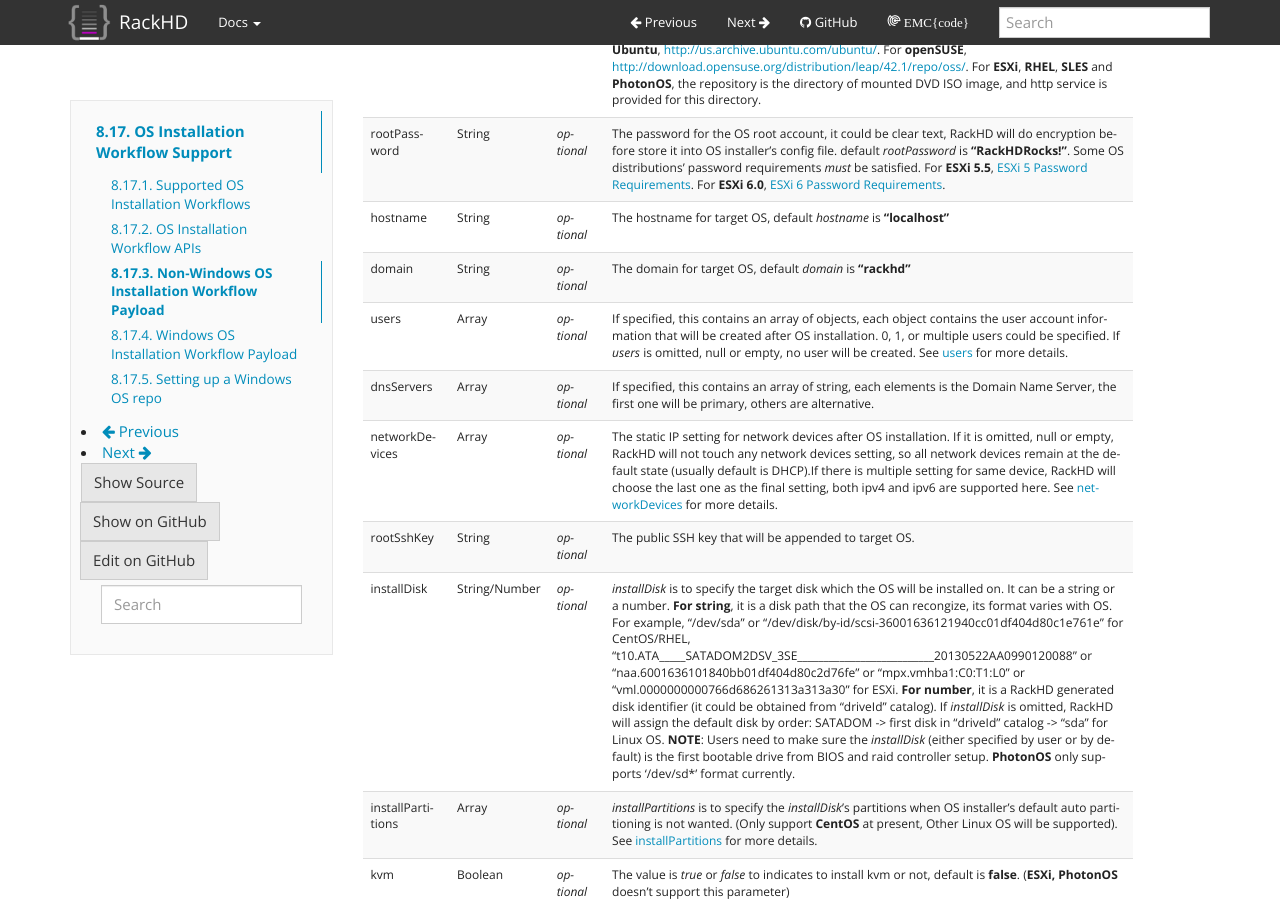
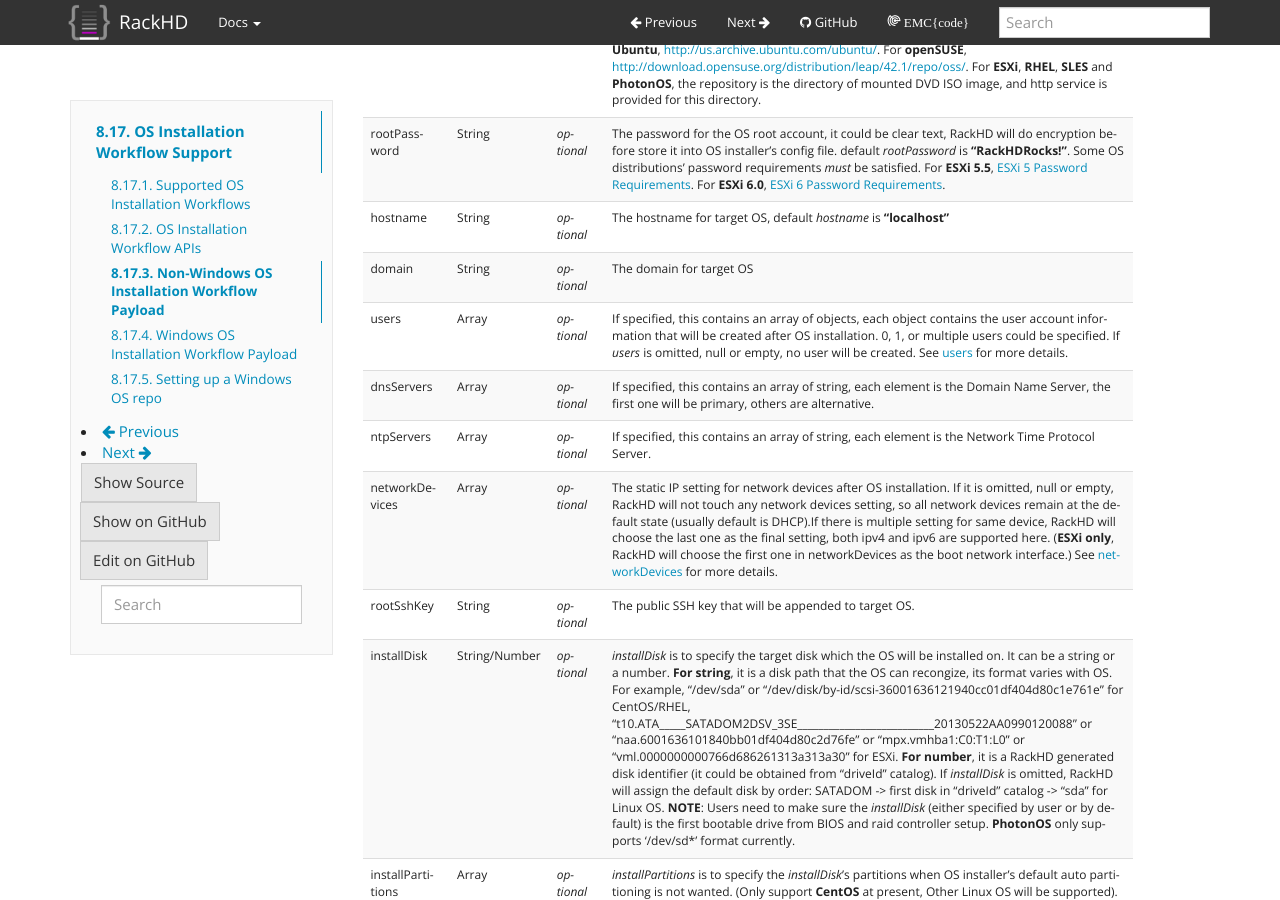
Before and after one commit to RackHD/docs, a Sphinx documentation site: the page built from docs/rackhd/install_os.rst, in a window 1280 px wide and 900 px high, scrolled down 3079 px. Built offline with Sphinx 7.4.7, drawn with Linux system fonts in a browser that asks for light colours; some of the changed text lies outside the part shown.

Commit message:
* remove the domain default value * add ntpServers option * support MAC address for device included in networkDevices * support MAC address for uplinks included in switchDevices * Fix the link of Windows OS Installation Workflow full Payload example

```diff
--- a/docs/rackhd/install_os.rst
+++ b/docs/rackhd/install_os.rst
@@ -73,10 +73,11 @@
 repo                String           **required** The OS repository address, currently only supports HTTP. Some examples of free OS distributions for reference. For **CentOS**, http://mirror.centos.org/centos/7/os/x86_64/. For **Ubuntu**, http://us.archive.ubuntu.com/ubuntu/. For **openSUSE**, http://download.opensuse.org/distribution/leap/42.1/repo/oss/. For **ESXi**, **RHEL**, **SLES** and **PhotonOS**, the repository is the directory of mounted DVD ISO image, and http service is provided for this directory.
 rootPassword        String           *optional*   The password for the OS root account, it could be clear text, RackHD will do encryption before store it into OS installer's config file. default *rootPassword* is  **"RackHDRocks!"**. Some OS distributions' password requirements *must* be satisfied. For **ESXi 5.5**, `ESXi 5 Password Requirements <https://pubs.vmware.com/vsphere-50/index.jsp?topic=%2Fcom.vmware.vsphere.security.doc_50%2FGUID-DC96FFDB-F5F2-43EC-8C73-05ACDAE6BE43.html&resultof=%22password%22%20>`_. For **ESXi 6.0**, `ESXi 6 Password Requirements <http://pubs.vmware.com/vsphere-60/index.jsp#com.vmware.vsphere.security.doc/GUID-4BDBF79A-6C16-43B0-B0B1-637BF5516112.html?resultof=%2522%2550%2561%2573%2573%2577%256f%2572%2564%2522%2520%2522%2570%2561%2573%2573%2577%256f%2572%2564%2522%2520%2522%2552%2565%2571%2575%2569%2572%2565%256d%2565%256e%2574%2573%2522%2520%2522%2572%2565%2571%2575%2569%2572%2522%2520>`_.
 hostname            String           *optional*   The hostname for target OS, default *hostname* is **"localhost"**
-domain              String           *optional*   The domain for target OS, default *domain* is **"rackhd"**
+domain              String           *optional*   The domain for target OS
 users               Array            *optional*   If specified, this contains an array of objects, each object contains the user account information that will be created after OS installation. 0, 1, or multiple users could be specified.  If *users* is omitted, null or empty, no user will be created. See users_ for more details.
-dnsServers          Array            *optional*   If specified, this contains an array of string, each elements is the Domain Name Server, the first one will be primary, others are alternative.
-networkDevices      Array            *optional*   The static IP setting for network devices after OS installation. If it is omitted, null or empty, RackHD will not touch any network devices setting, so all network devices remain at the default state (usually default is DHCP).If there is multiple setting for same device, RackHD will choose the last one as the final setting, both ipv4 and ipv6 are supported here. See networkDevices_ for more details.
+dnsServers          Array            *optional*   If specified, this contains an array of string, each element is the Domain Name Server, the first one will be primary, others are alternative.
+ntpServers          Array            *optional*   If specified, this contains an array of string, each element is the Network Time Protocol Server.
+networkDevices      Array            *optional*   The static IP setting for network devices after OS installation. If it is omitted, null or empty, RackHD will not touch any network devices setting, so all network devices remain at the default state (usually default is DHCP).If there is multiple setting for same device, RackHD will choose the last one as the final setting, both ipv4 and ipv6 are supported here. (**ESXi only**, RackHD will choose the first one in networkDevices as the boot network interface.) See networkDevices_ for more details.
 rootSshKey          String           *optional*   The public SSH key that will be appended to target OS.
 installDisk         String/Number    *optional*   *installDisk* is to specify the target disk which the OS will be installed on. It can be a string or a number. **For string**, it is a disk path that the OS can recongize, its format varies with OS. For example, "/dev/sda" or "/dev/disk/by-id/scsi-36001636121940cc01df404d80c1e761e" for CentOS/RHEL, "t10.ATA_____SATADOM2DSV_3SE__________________________20130522AA0990120088" or "naa.6001636101840bb01df404d80c2d76fe" or "mpx.vmhba1:C0:T1:L0" or "vml.0000000000766d686261313a313a30" for ESXi. **For number**, it is a RackHD generated disk identifier (it could be obtained from "driveId" catalog). If *installDisk* is omitted, RackHD will assign the default disk by order: SATADOM -> first disk in "driveId" catalog -> "sda" for Linux OS. **NOTE**: Users need to make sure the *installDisk* (either specified by user or by default) is the first bootable drive from BIOS and raid controller setup. **PhotonOS** only supports '/dev/sd*' format currently.
 installPartitions   Array            *optional*   *installPartitions* is to specify the *installDisk*'s partitions when OS installer's default auto partitioning is not wanted. (Only support **CentOS** at present, Other Linux OS will be supported). See installPartitions_ for more details.
@@ -111,7 +112,7 @@
 ============== ======== ============ ============================================
 Parameters     Type     Flags        Description
 ============== ======== ============ ============================================
-device         String   **required**  Network device name in target OS (ex. "eth0", "enp0s1" for Linux, "vmnic0" for ESXi)
+device         String   **required**  Network device name (**ESXi only**, or MAC address) in target OS (ex. "eth0", "enp0s1" for Linux, "vmnic0" or "2c:60:0c:ad:d5:ba" for ESXi)
 ipv4           Object   *optional*    See `ipv4 or ipv6`_ more details.
 ipv6           Object   *optional*    See `ipv4 or ipv6`_ more details.
 esxSwitchName  String   *optional*    **(ESXi only)** The vswitch to attach the vmk device to. vSwitch0 is used by default if no esxSwitchName is specified.
@@ -173,7 +174,7 @@
 https://github.com/RackHD/RackHD/blob/master/example/samples/install_windows_payload_minimal.json
 
 **Example of full payload**
-https://github.com/RackHD/RackHD/blob/master/example/samples/install_windows_payload_minimal.json
+https://github.com/RackHD/RackHD/blob/master/example/samples/install_windows_payload_full.json
 
 Setting up a Windows OS repo
 ^^^^^^^^^^^^^^^^^^^^^^^^^^^^^^^^^^^
```
Also changed, not shown: other parts of docs/rackhd/install_os.rst (+1 -1 lines).
